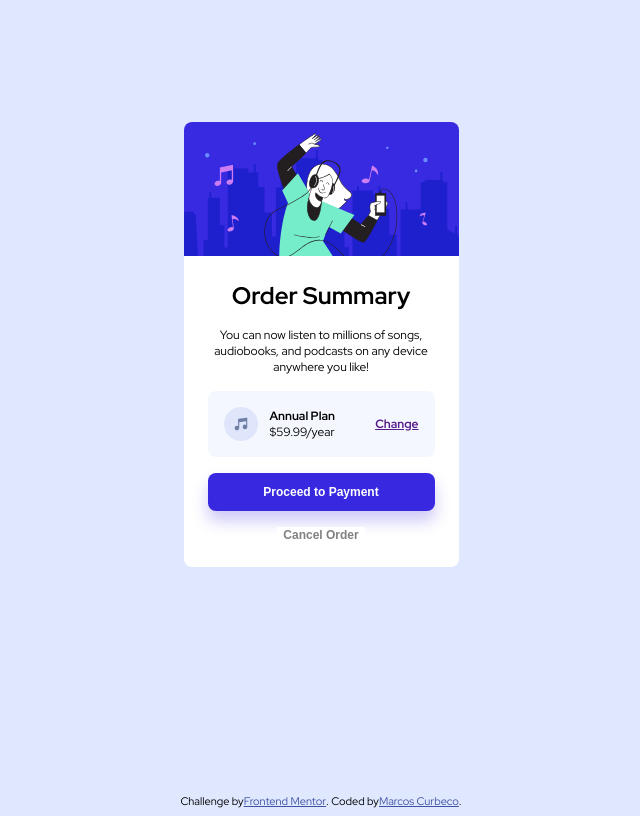
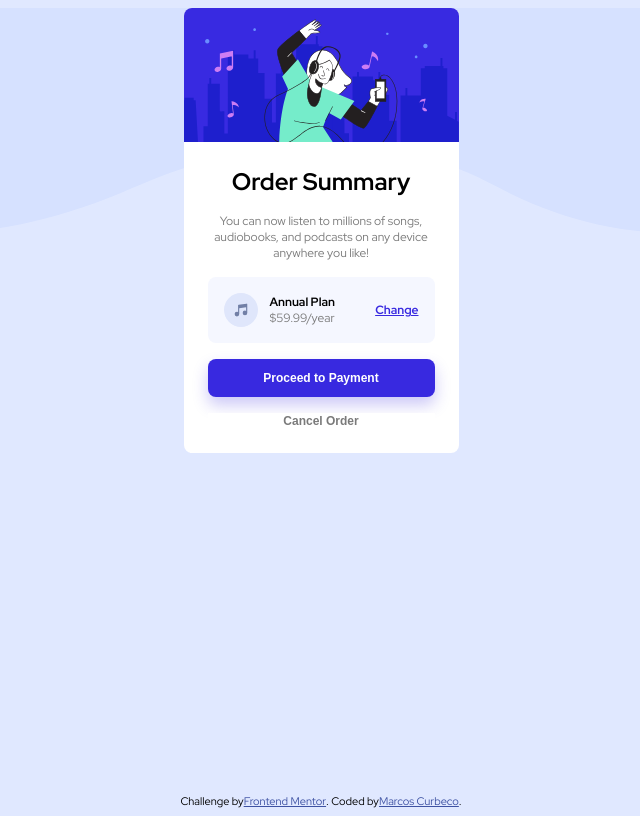
Before and after one commit to MCurb/order_summary_component, a plain HTML site: page index.html in a window 1280 px wide. Shown: the whole page, without its empty margins (319-959 px from the left). Drawn offline with Linux system fonts and the light colour scheme.

Commit message:
Fix active styles, text color and clean the code

```diff
--- a/index.html
+++ b/index.html
@@ -22,8 +22,12 @@
     <link rel="stylesheet" href="styles.css" />
   </head>
   <body>
+    <div class="background-pattern">
+      <!--Order Summary Card container-->
       <div class="card">
         <img src="images/illustration-hero.svg" height="auto" width="275px" />
+
+        <!--Order Summary (only text) container-->
         <div class="card-info">
           <h2>Order Summary</h2>
 
@@ -31,24 +35,26 @@
             You can now listen to millions of songs, audiobooks, and podcasts on
             any device anywhere you like!
           </p>
-
+          <!--Plan information div inside Order Summary-->
           <div class="plan">
             <img src="images/icon-music.svg" width="34px" height="auto" />
+            <!--Div to separate svg music icon from plan information text-->
             <div class="plan-text">
               <div>
                 <span class="plan-type">Annual Plan</span>
-              <span>$59.99/year</span>
+                <span class="plan-price">$59.99/year</span>
               </div>
 
-            <a href="">Change</a>
+              <a href="https://www.spotify.com/us/premium/#plans">Change</a>
             </div>
           </div>
-
+          <!--Buttons-->
           <button class="payment-button">Proceed to Payment</button>
           <button class="cancel-button">Cancel Order</button>
         </div>
       </div>
-
+    </div>
+    <!--FOOTER-->
     <div class="attribution">
       Challenge by
       <a href="https://www.frontendmentor.io?ref=challenge" target="_blank"
--- a/styles.css
+++ b/styles.css
@@ -1,13 +1,9 @@
 /* Things to do:
-Add active states
-Define a modular type scale
-Make the code cleaner and delete useless designs
-Fix some texts color
-Add image styles to the CSS and delete them from the HTML
+Fix the background pattern
 */
 
 
-
+/*GLOBAL STYLES*/
 body {
   display: flex;
   flex-direction: column;
@@ -16,23 +12,33 @@ body {
   font-family: "Red Hat Display", "Times New Roman", Times;
 }
 
+.background-pattern {
+  background-size: contain;
+  height: 225px;
+  width: 100%;
+  background-position: 70px center;
+  background-image: url(images/pattern-background-desktop.svg);
+}
+
 p {
   margin: 0;
   text-align: center;
   font-size: 12px;
+  color: hsl(0, 0%, 48%);
 }
 
 h2 {
+  text-align: center;
   margin: 0;
   font-size: 24px;
 }
 
+/*CONTAINERS*/
 .card {
   display: flex;
   flex-direction: column;
   max-width: 275px;
   margin: auto;
-  box-sizing: border-box;
   background-color: hsl(0, 0%, 100%);
   border-radius: 8px;
   overflow: hidden;
@@ -41,14 +47,13 @@ h2 {
 .card-info {
   display: flex;
   flex-direction: column;
-  align-items: center;
   gap: 16px;
   padding: 24px;
 }
 
+/*PLAN INFO DIV*/
 .plan {
   display: flex;
-  align-self: stretch;
   gap: 12px;
   padding: 16px;
   border-radius: 8px;
@@ -62,32 +67,56 @@ h2 {
   font-size: 12px;
 }
 
+/*TEXT STYLES*/
 .plan-text .plan-type {
   font-weight: 700;
 }
 
+.plan-price {
+  color: hsl(0, 0%, 48%);
+}
+
 .plan-text a {
   font-weight: 700;
+  color: hsl(245, 75%, 52%);
 }
 
+.plan-text a:hover {
+  color: rgba(56, 41, 224, 0.7);
+}
+
+/*BUTTON STYLES*/
 .payment-button {
   font-weight: 700;
   font-size: 12px;
   color: hsl(0, 0%, 100%);
   background-color: hsl(245, 75%, 52%);
-  align-self: stretch;
   border: none;
   border-radius: 8px;
   padding: 12px;
-  box-shadow: 0 10px 15px rgba(56, 41, 224, 0.25);
+  box-shadow: 0 8px 15px rgba(56, 41, 224, 0.25);
+}
+
+.payment-button:hover {
+  background-color: rgba(56, 41, 224, 0.7);
+  cursor: pointer;
+}
+.payment-button:active {
+  box-shadow: none;
 }
 
 .cancel-button {
   border: none;
   background-color: hsl(0, 0%, 100%);
-  color: hsl(0, 0%, 50%);
+  color: hsl(0, 0%, 48%);
   font-weight: 700;
   font-size: 12px;
+}
+
+.cancel-button:hover {
+  color: hsl(0, 0%, 0%);
+  font-weight: 900;
+  cursor: pointer;
 }
 
 /*FOOTER*/
```
Lines whose indentation alone changed are shown as unchanged.
